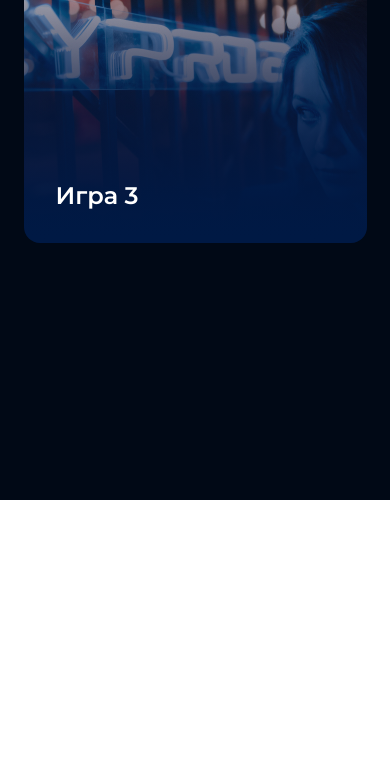
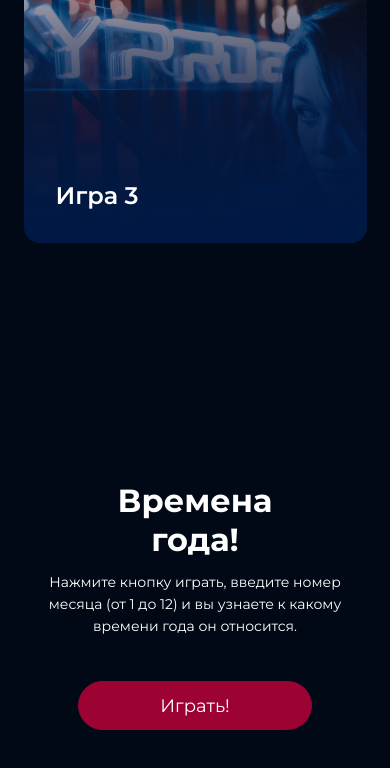
Before and after one commit to KochenkovAN/2-nd-course-HW, a plain HTML site: page index.html in a window 390 px wide. Shown: the part 1584-2352 px from the top of the page. Before the commit the page ends 2084 px from the top, so only its background shows below. Drawn offline with Linux system fonts and the light colour scheme.

Commit message:
подправил HTML файл

```diff
--- a/index.html
+++ b/index.html
@@ -36,6 +36,14 @@
         </div>
     </div>
 
+    <div class="footer center">
+
+        <h1 class="footer__title">Времена года!</h1>
+        <p class="footer__text">Нажмите кнопку играть, введите номер месяца (от 1 до 12) и вы узнаете к какому времени года он относится.</p>
+        <button class="footer__button" type="submit">Играть!</button>
+
+    </div>
+
 </body>
 
 <script src="HW_4.js"></script>
--- a/style.css
+++ b/style.css
@@ -30,6 +30,16 @@ body {
     flex-direction: column;
 }
 
+.footer {
+    height: 800px;
+    background-image: url(./img/Fon_footer.jpg);
+    background-repeat: no-repeat;
+    background-position: center;
+    background-size: cover;
+    display: flex;
+    flex-direction: column;
+}
+
 .main__title {
     max-width: 789px;
     font-family: 'Montserrat';
@@ -39,6 +49,49 @@ body {
     line-height: 78px;
     color: #FFFFFF;
     padding-top: 217px;
+}
+
+.footer__title {
+    max-width: 377px;
+    font-family: 'Montserrat';
+    font-style: normal;
+    font-weight: 700;
+    font-size: 48px;
+    line-height: 59px;
+    color: #FFFFFF;
+}
+
+.footer__text {
+    max-width: 584px;
+    font-family: 'Montserrat';
+    font-style: normal;
+    font-weight: 300;
+    font-size: 18px;
+    line-height: 32px;
+    color: #FFFFFF;
+    margin-top: 32px;
+}
+
+/* Кнопка "Играть" */
+.footer__button {
+    background: #9C0332;
+    border: 1px solid #9c0332;
+    box-sizing: border-box;
+    border-radius: 30px;
+    width: 234px;
+    height: 49px;
+    color: #FFFFFF;
+    font-size: 18px;
+    line-height: 22px;
+    text-align: center;
+    margin-top: 44px;
+    transition: all 0.5s;
+}
+
+.footer__button:hover {
+    background-color: #EB443F;
+    border: 1px solid #EB443F;
+    cursor: pointer;
 }
 
 .main__text {
@@ -133,7 +186,7 @@ span {
 
 /* Мобильная версия сайта */
 @media (max-width: 1140px) {
-    .top{
+    .top {
         height: 735px;
     }
 
@@ -164,6 +217,11 @@ span {
         align-items: center;
     }
 
+    .footer{
+        align-items: center;
+        height: 654px;
+    }
+
     .main__title {
         padding-top: 239px;
         max-width: 343px;
@@ -185,4 +243,25 @@ span {
         align-items: center;
         text-align: center;
     }
+
+    .footer__title {
+        max-width: 243px;
+        height: 39px;
+        font-family: 'Montserrat';
+        font-style: normal;
+        font-size: 32px;
+        line-height: 39px;
+        display: flex;
+        align-items: center;
+        text-align: center;
+    }
+
+    .footer__text {
+        max-width: 343px;
+        height: 66px;
+        font-size: 14px;
+        line-height: 22px;
+        align-items: center;
+        text-align: center;
+    }
 }
```
Also changed, not shown: img/Fon_footer.jpg (added).
